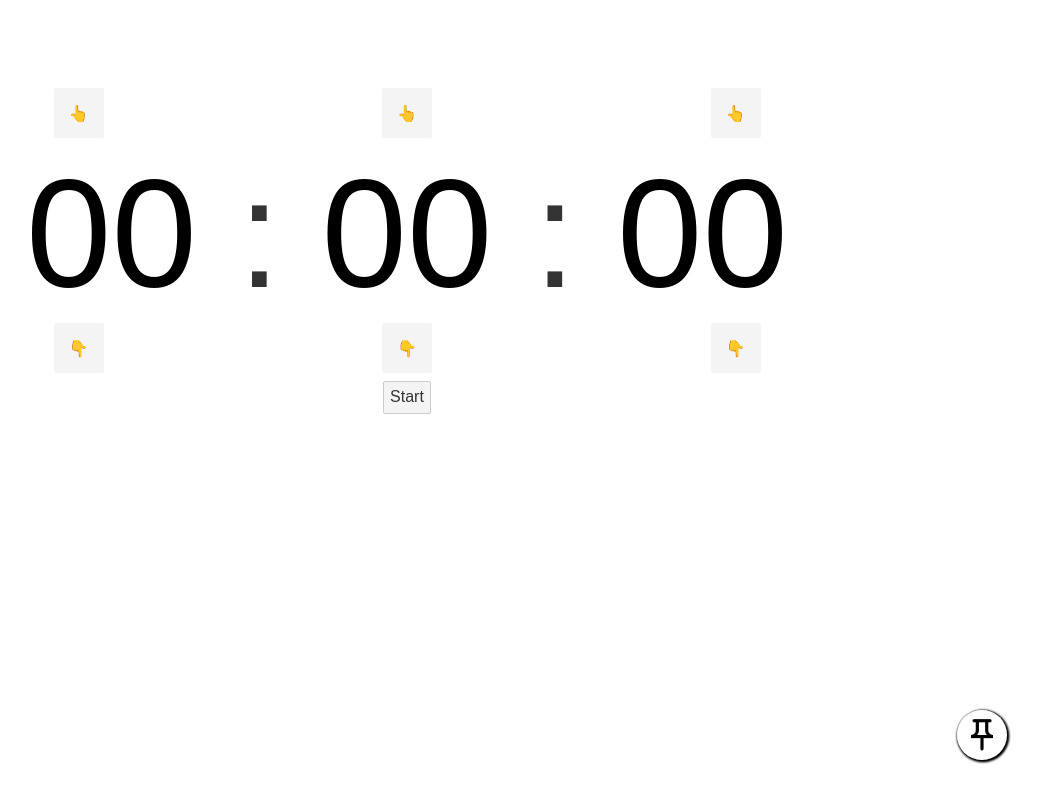
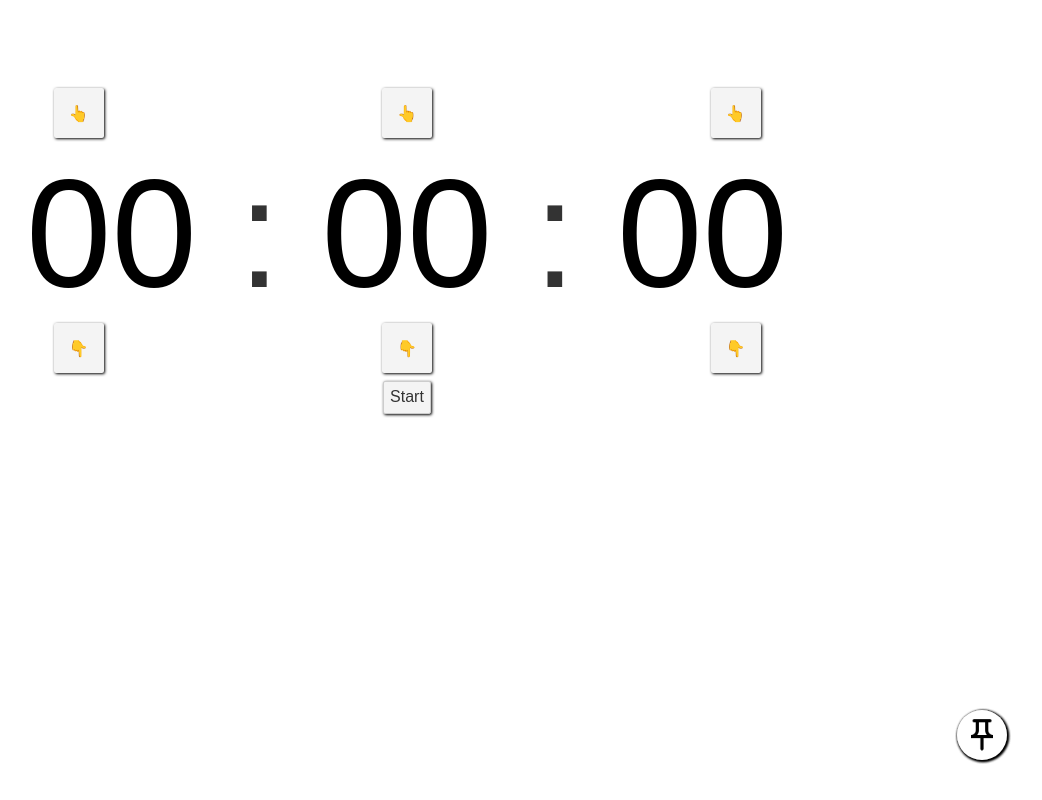
Before and after one commit to JackyIsCool/svelte-timer, a Svelte app: page / in a window 1280 px wide. Shown: the whole page, without its empty margins (233-1275 px from the left). Built offline with nearby package versions, Linux system fonts and the light colour scheme.

Commit message:
Style button using a global class and use for in the buttons

```diff
--- a/src/App.svelte
+++ b/src/App.svelte
@@ -52,15 +52,15 @@
 	<section>
 	{#if currentState == ClockState.countdown}
 		<div class="button-container">
-			<button on:click={() => addTime(3600)}>👆</button>
-			<button on:click={() => addTime(60)}>👆</button>
-			<button on:click={() => addTime(1)}>👆</button>
+		{#each [3600, 60, 1] as value}
+			<button on:click={() => addTime(value)} class="shadow-button">👆</button>
+		{/each}
 		</div>
 		<Clock bind:second={secondLeft} disabled={false}/>
 		<div class="button-container">
-			<button on:click={() => addTime(-3600)}>👇</button>
-			<button on:click={() => addTime(-60)}>👇</button>
-			<button on:click={() => addTime(-1)}>👇</button>
+		{#each [-3600, -60, -1] as value}
+			<button on:click={() => addTime(value)} class="shadow-button">👇</button>
+		{/each}
 		</div>
 		<ToggleButton bind:value={isCountingDown}/>
 	{:else if currentState == ClockState.time}
@@ -90,4 +90,10 @@
 			width: 50px;
 		}
 	}
+	:global(.shadow-button) {
+        box-shadow: 1px 1px 3px black;
+        &:active {
+            box-shadow: inset 1px 1px 3px black;
+        }
+	}
 </style>
--- a/src/SwitchButton.svelte
+++ b/src/SwitchButton.svelte
@@ -30,7 +30,7 @@
 </script>
 <main>
     <div class="button-container">
-        <span id="menu-button"
+        <span id="menu-button" class="shadow-button"
             class:active={active}
             on:click|self={() => isPin = !isPin}
             on:mouseenter={() => isCloseTo = true}
@@ -38,7 +38,7 @@
             <!-- TODO: pin animation when clicked -->
             <img src="img/pin.png" alt="">
             {#each buttons as button}
-                <span class="sub-button"
+                <span class="sub-button shadow-button"
                     style="--x: {button.toX}px; --y: {button.toY}px"
                     on:click={() => currentState = button.toState}
                 >
@@ -57,10 +57,6 @@
     span {
         display: block;
         background-color: white;
-        box-shadow: 1px 1px 3px black;
-        &:active {
-            box-shadow: inset 1px 1px 3px black;
-        }
         img {
             top: 0;
             bottom: 0;
--- a/src/ToggleButton.svelte
+++ b/src/ToggleButton.svelte
@@ -5,7 +5,7 @@
 	}
 </script>
 <main>
-    <button on:click={toggleOnOff}>
+    <button on:click={toggleOnOff} class="shadow-button">
         {#if value}
             Pause
         {:else}
```
